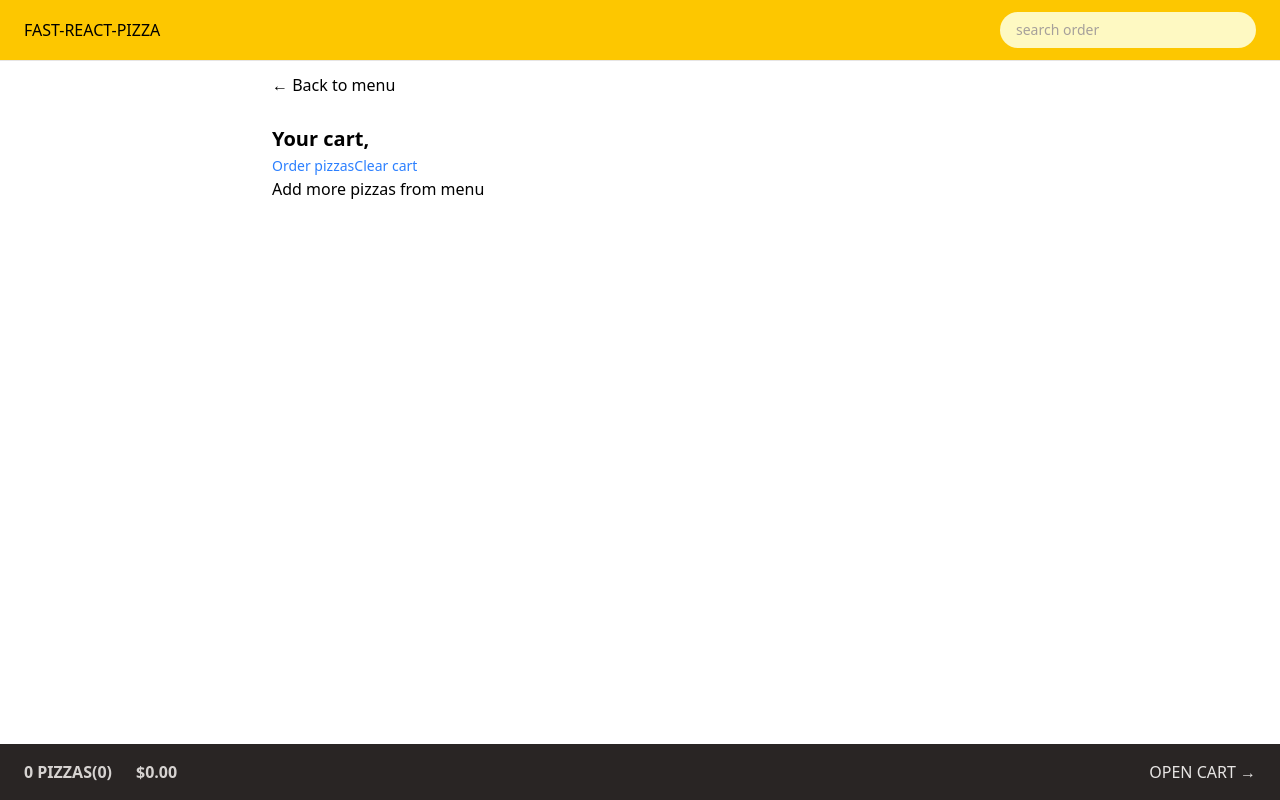
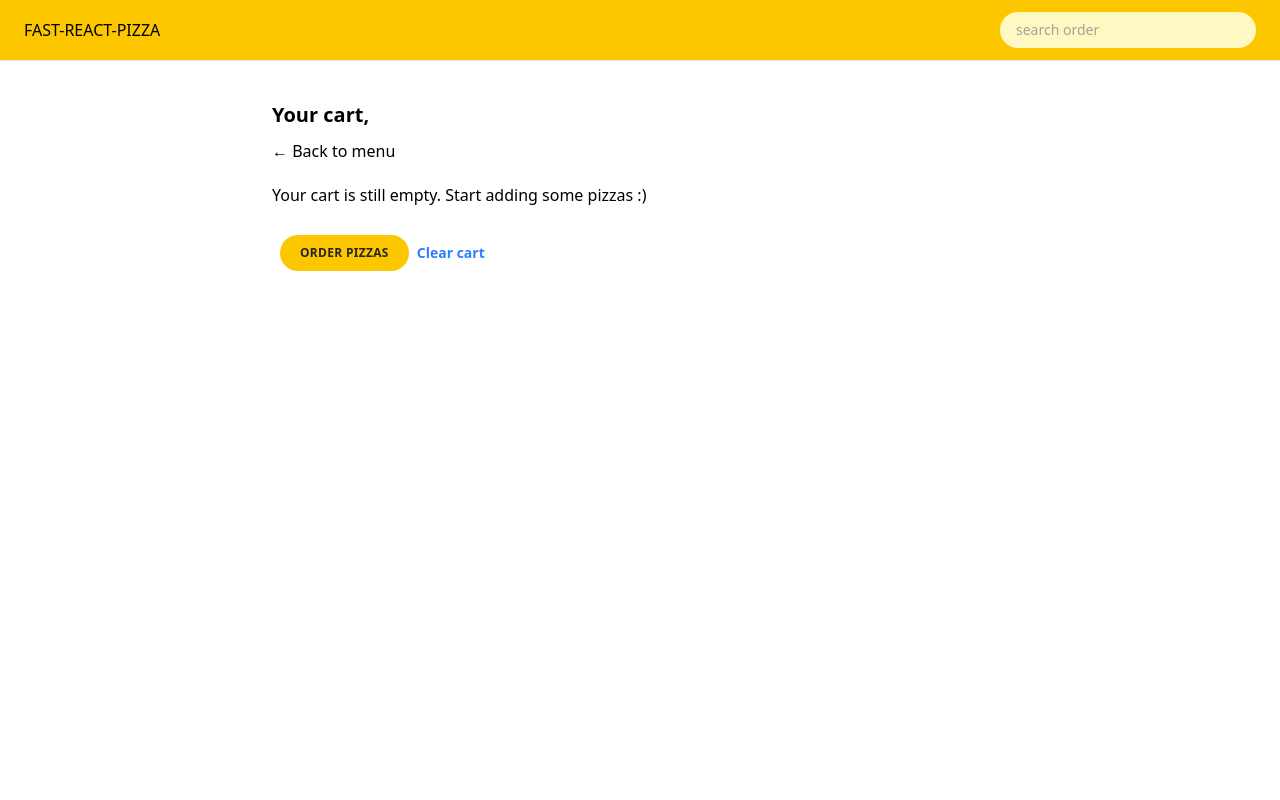
Before and after one commit to dineshsdk1201/fast-react-pizza-v1, a React (Vite) app: page /cart in a window 1280 px wide. Built offline with nearby package versions, Linux system fonts and the light colour scheme.

Commit message:
clear cart items after order completes

```diff
--- a/src/features/cart/Cart.jsx
+++ b/src/features/cart/Cart.jsx
@@ -1,7 +1,10 @@
 import { Link, useSearchParams } from "react-router-dom";
 import LinkButton from "../../ui/LinkButton";
-import { useSelector } from "react-redux";
+import { useDispatch, useSelector } from "react-redux";
 import CartItem from "./CartItem";
+import EmptyCart from "./EmptyCart";
+import Button from "../../ui/Button";
+import { deleteCart } from "./CartSlice";
 // const fakeCart = [
 //   {
 //     pizzaId: 12,
@@ -29,21 +32,30 @@ import CartItem from "./CartItem";
 function Cart() {
   // const cart = fakeCart;
   const userName = useSelector((store) => store.user.name);
+  const dispatch = useDispatch();
   const cart = useSelector((store) => store.cart.cart);
 
   return (
     <div className="px-4 py-3">
-      <Link to="/menu">&larr; Back to menu</Link>
-
       <h2 className="mt-7 text-xl font-semibold">Your cart, {userName}</h2>
 
       <div>
-        <LinkButton to="/order/new">Order pizzas</LinkButton>
-        <LinkButton>Clear cart</LinkButton>
         {cart.map((item) => (
           <CartItem item={item} key={item.pizzaId} />
         ))}
-        {cart.length === 0 && <p>Add more pizzas from menu</p>}
+        {cart.length === 0 && <EmptyCart />}
+      </div>
+      <div className="mt-7 text-xl font-semibold mx-2 flex gap-2 items-center">
+        <Button to="/order/new" type="small">
+          Order pizzas
+        </Button>
+        <LinkButton
+          onClick={() => {
+            dispatch(deleteCart());
+          }}
+        >
+          Clear cart
+        </LinkButton>
       </div>
     </div>
   );
--- a/src/features/cart/CartSlice.jsx
+++ b/src/features/cart/CartSlice.jsx
@@ -34,6 +34,14 @@ const CartSlice = createSlice({
     },
   },
 });
+
+//Selectors
+
+export const getCartLength = function (state) {
+  const cartLength = state.cart.cart.length;
+  return cartLength > 0;
+};
+
 export const {
   addItem,
   deleteItem,
--- a/src/features/cart/EmptyCart.jsx
+++ b/src/features/cart/EmptyCart.jsx
@@ -2,7 +2,14 @@ import { Link } from "react-router-dom";
 
 function EmptyCart() {
   return (
-    <div>
+    <div
+      style={{
+        display: "flex",
+        flexDirection: "column",
+        gap: "20px",
+        marginTop: "10px",
+      }}
+    >
       <Link to="/menu">&larr; Back to menu</Link>
 
       <p>Your cart is still empty. Start adding some pizzas :)</p>
--- a/src/features/order/CreateOrder.jsx
+++ b/src/features/order/CreateOrder.jsx
@@ -4,6 +4,7 @@ import { createOrder } from "../../services/apiRestaurant";
 import Button from "../../ui/Button";
 import { useDispatch, useSelector } from "react-redux";
 import { deleteCart } from "../cart/CartSlice";
+import store from "../../store";
 // https://uibakery.io/regex-library/phone-number
 const isValidPhone = (str) =>
   /^\+?\d{1,4}?[-.\s]?\(?\d{1,3}?\)?[-.\s]?\d{1,4}[-.\s]?\d{1,4}[-.\s]?\d{1,9}$/.test(
@@ -35,7 +36,7 @@ const fakeCart = [
 ];
 
 function CreateOrder() {
-  // const [withPriority, setWithPriority] = useState(false);
+  const [withPriority, setWithPriority] = useState(false);
   const user = useSelector((store) => store.user);
   const dispatch = useDispatch();
   // const cart = fakeCart;
@@ -44,10 +45,6 @@ function CreateOrder() {
   const navigation = useNavigate();
   const isSubmitting = navigation.state === "submitting";
   // console.log(formerrors?.phone);
-
-  function handleOrder() {
-    dispatch(deleteCart());
-  }
 
   return (
     <div className="px-4 py-6">
@@ -97,9 +94,8 @@ function CreateOrder() {
             name="priority"
             id="priority"
             className="h-6 w-6 accent-yellow-400 focus:outline-none focus:ring focus:ring-yellow-400 focus:ring-offset-2"
-
-            // value={withPriority}
-            // onChange={(e) => setWithPriority(e.target.checked)}
+            value={withPriority}
+            onChange={(e) => setWithPriority(e.target.checked)}
           />
           <label htmlFor="priority" className="font-medium">
             Want to yo give your order priority?
@@ -108,9 +104,17 @@ function CreateOrder() {
 
         <div>
           <input type="hidden" name="cart" value={JSON.stringify(cart)} />
-          <Button disabled={isSubmitting} type="primary">
+          <Button
+            disabled={isSubmitting}
+            type={cart.length ? "primary" : "secondary"}
+          >
             {isSubmitting ? "Placing Order" : "Order now"}
           </Button>
+          <p style={{ color: cart.length >= 1 ? "green" : "red" }}>
+            {cart.length === 0
+              ? "Add atleast one pizza to put the order"
+              : "Good to go👉"}
+          </p>
         </div>
       </Form>
     </div>
@@ -125,7 +129,7 @@ export async function action({ request }) {
   const order = {
     ...data,
     cart: JSON.parse(data.cart),
-    priority: data.priority === "on",
+    priority: data.priority === "true",
   };
   console.log(order);
   let errors = {};
@@ -137,6 +141,9 @@ export async function action({ request }) {
   if (!Object.keys(errors).length > 0) {
     const newOrder = await createOrder(order);
 
+    //Do Not overuse
+    store.dispatch(deleteCart());
+
     return redirect(`/order/${newOrder.id}`);
   }
 }
--- a/src/ui/AppLayout.jsx
+++ b/src/ui/AppLayout.jsx
@@ -2,8 +2,12 @@ import Header from "./Header";
 import CartOverview from "../features/cart/CartOverview";
 import { Outlet, useNavigation } from "react-router-dom";
 import Loader from "./Loader";
+import { useSelector } from "react-redux";
+import { getCartLength } from "../features/cart/CartSlice";
 function AppLayout() {
   const navigation = useNavigation();
+  const ValidCart = useSelector(getCartLength);
+  console.log(ValidCart);
   const isLoading = navigation.state === "loading";
 
   return (
@@ -15,7 +19,7 @@ function AppLayout() {
           <Outlet />
         </main>
       </div>
-      <CartOverview />
+      {!ValidCart ? "" : <CartOverview />}
     </div>
   );
 }
```
